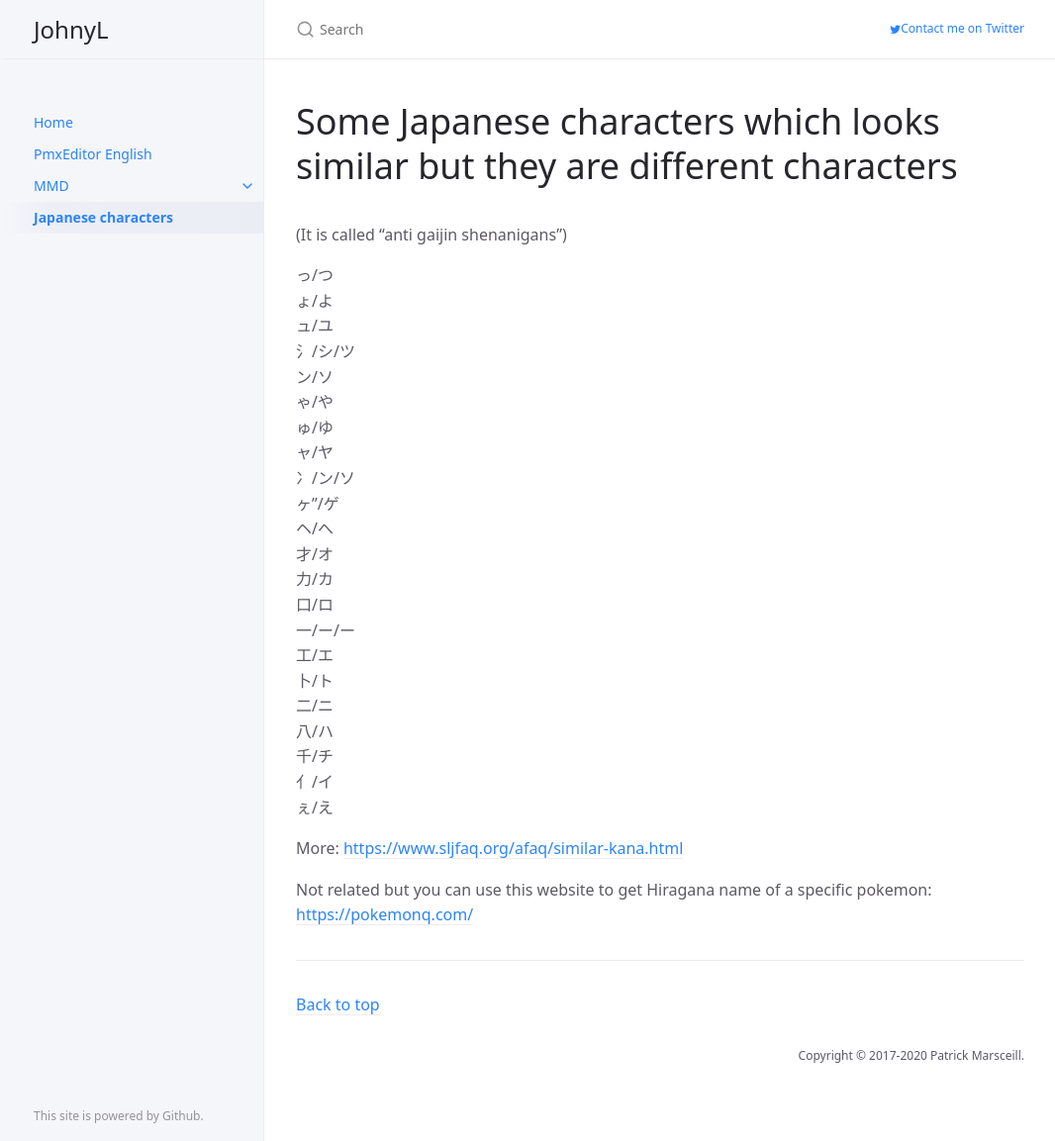
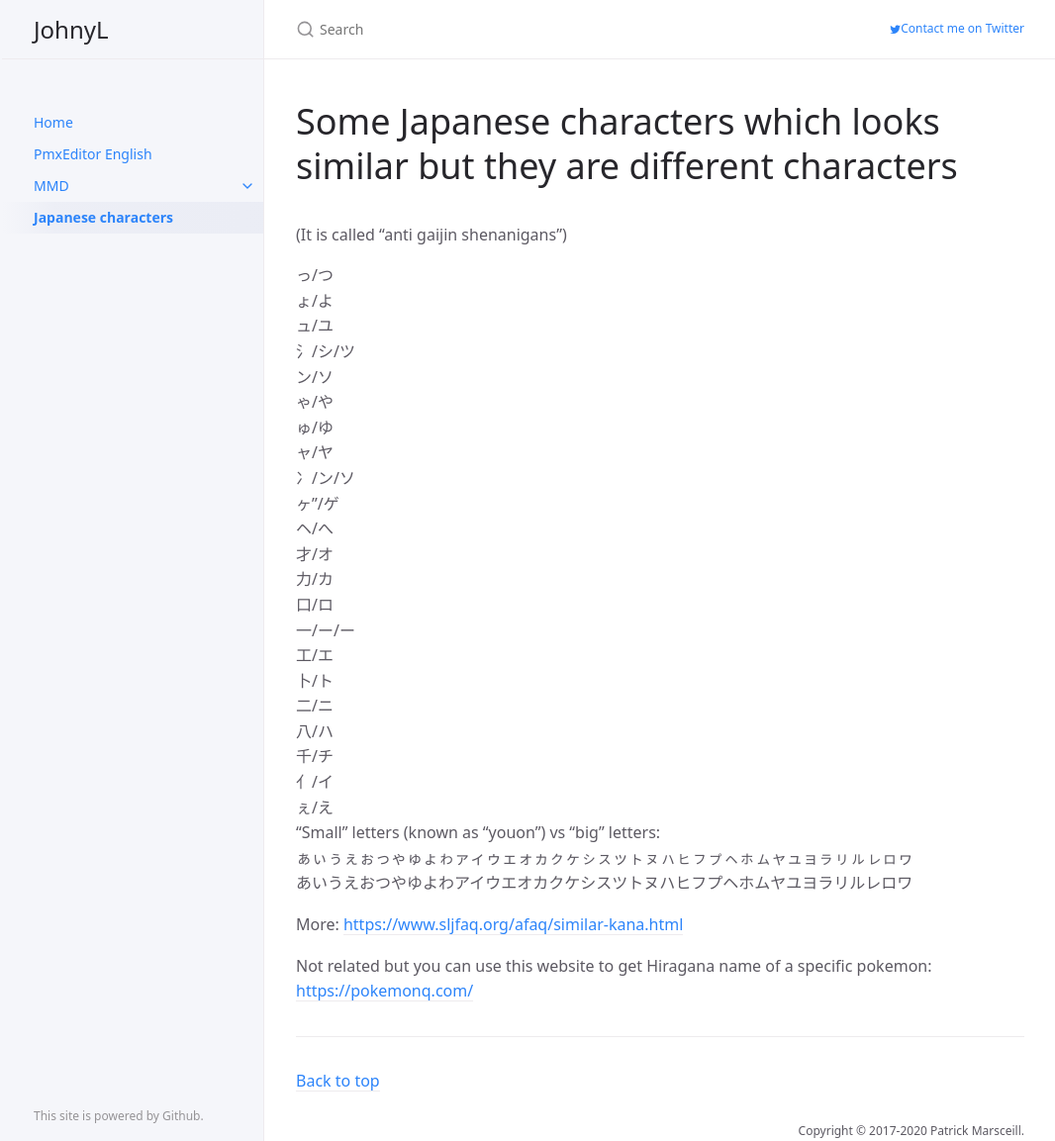
Before and after one commit to johnwithlenon/johnwithlenon.github.io, a Jekyll site: the page built from japchar.md, in a window 1280 px wide and 1153 px high. Shown: the whole window at 99% size, without its empty margins (105-1171 px from the left). Built offline with Jekyll 4.4.1, drawn with Linux system fonts in a browser that asks for light colours.

Commit message:
Update japchar.md

```diff
--- a/japchar.md
+++ b/japchar.md
@@ -31,6 +31,9 @@ description: "Japanese characters"
 千/チ<br>
 亻/イ<br>
 ぇ/え<br>
+"Small" letters (known as "youon") vs "big" letters:<br>
+ぁぃぅぇぉっゃゅょゎァィゥェォヵㇰヶㇱㇲッㇳㇴㇵㇶㇷㇷ゚ㇸㇹㇺャュョㇻㇼㇽㇾㇿヮ<br>
+あいうえおつやゆよわアイウエオカクケシスツトヌハヒフプヘホムヤユヨラリルレロワ<br>
 
 More: [https://www.sljfaq.org/afaq/similar-kana.html](https://www.sljfaq.org/afaq/similar-kana.html){: target="_blank" rel="noopener"}
 
```
